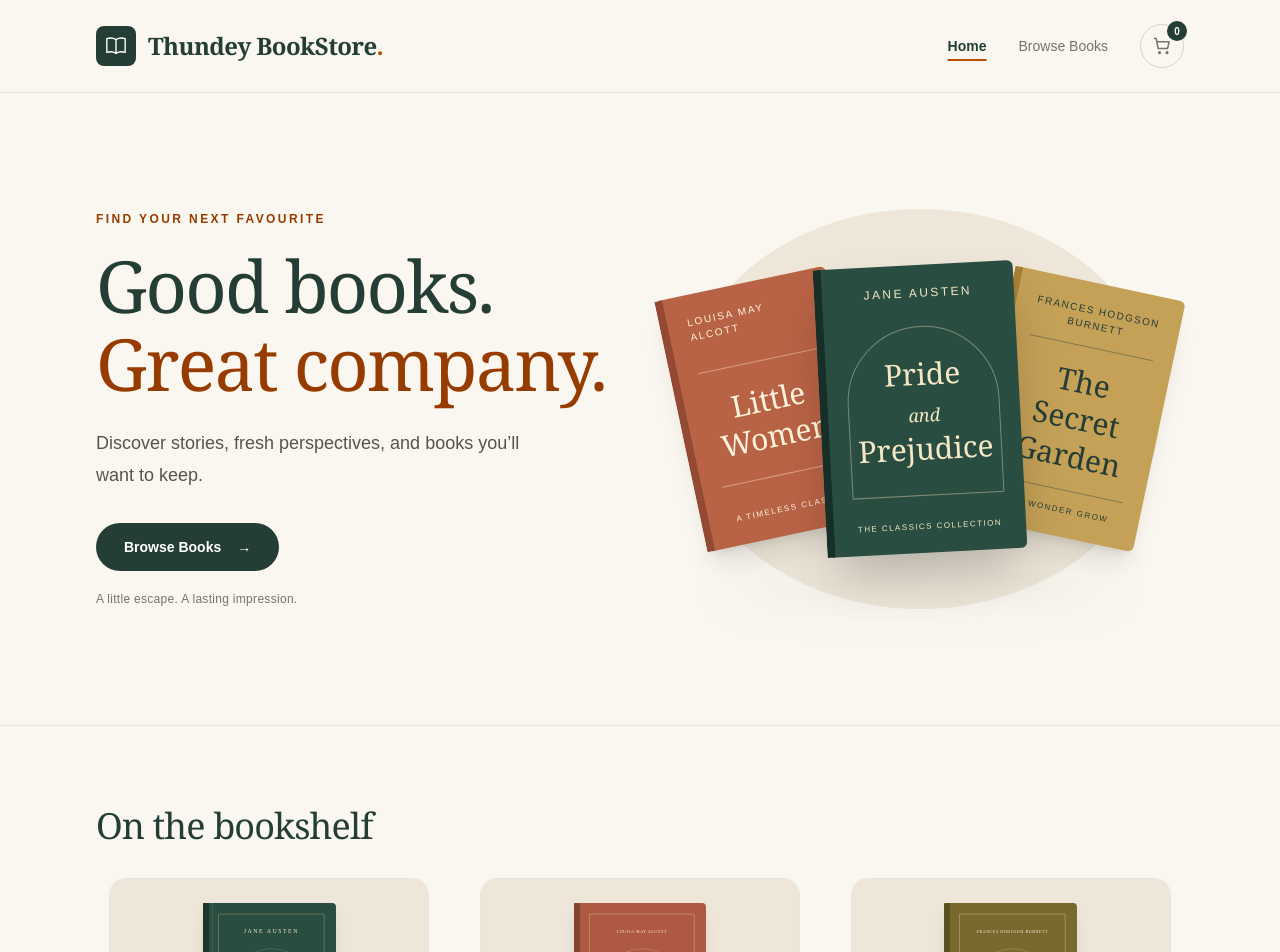
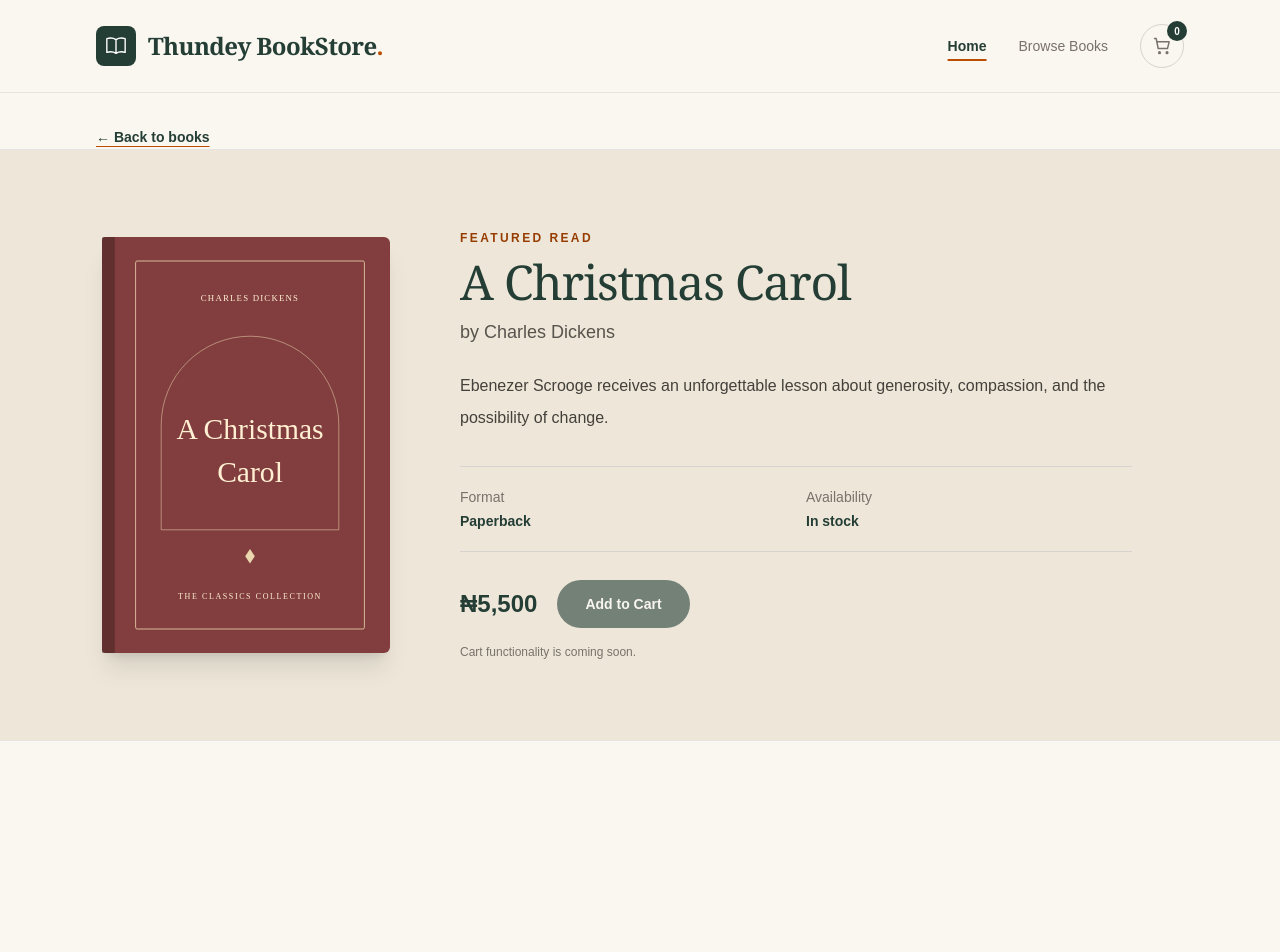
Before and after one commit to aliumuhammad2000-dev/online-bookstore, a React (Vite) app: page /books/a-christmas-carol in a window 1280 px wide. Shown: the top 952 px of the page. After the commit the page ends 800 px from the top, so only its background shows below. Built offline with nearby package versions, Linux system fonts and the light colour scheme.

Commit message:
build bookDetails and make it display on another page using react router

```diff
--- a/package.json
+++ b/package.json
@@ -10,7 +10,8 @@
   },
   "dependencies": {
     "react": "^19.3.0",
-    "react-dom": "^19.3.0"
+    "react-dom": "^19.3.0",
+    "react-router-dom": "^7.18.3"
   },
   "devDependencies": {
     "@tailwindcss/vite": "^4.3.3",
--- a/src/App.jsx
+++ b/src/App.jsx
@@ -1,21 +1,32 @@
+import { BrowserRouter, Route, Routes } from 'react-router-dom'
 import Header from './components/Header'
 import Hero from './components/Hero'
 import BookGrid from './components/BookGrid'
+import BookDetailsPage from './pages/BookDetailsPage'
 import { books } from './data/books'
+
+function HomePage() {
+  return (
+    <main id="main-content" tabIndex={-1}>
+      <Hero />
+      <section aria-labelledby="books-heading" className="mx-auto max-w-6xl px-5 py-14 sm:px-8 sm:py-20">
+        <h1 id="books-heading" className="mb-8 font-serif text-3xl tracking-tight sm:text-4xl">
+          On the bookshelf
+        </h1>
+        <BookGrid books={books} />
+      </section>
+    </main>
+  )
+}
 
 export default function App() {
   return (
-    <>
+    <BrowserRouter>
       <Header />
-      <main id="main-content" tabIndex={-1}>
-        <Hero />
-        <section aria-labelledby="books-heading" className="mx-auto max-w-6xl px-5 py-14 sm:px-8 sm:py-20">
-          <h2 id="books-heading" className="mb-8 font-serif text-3xl tracking-tight sm:text-4xl">
-            On the bookshelf
-          </h2>
-          <BookGrid books={books} />
-        </section>
-      </main>
-    </>
+      <Routes>
+        <Route path="/" element={<HomePage />} />
+        <Route path="/books/:bookId" element={<BookDetailsPage />} />
+      </Routes>
+    </BrowserRouter>
   )
 }
--- a/src/components/BookCard.jsx
+++ b/src/components/BookCard.jsx
@@ -1,4 +1,6 @@
-export default function BookCard({ title, author, price, cover }) {
+import { Link } from 'react-router-dom'
+
+export default function BookCard({ id, title, author, price, cover }) {
   // Keep price as a number. Format it only when displaying it.
   const formattedPrice = new Intl.NumberFormat('en-NG', {
     style: 'currency',
@@ -8,20 +10,22 @@ export default function BookCard({ title, author, price, cover }) {
 
   return (
     <article className="flex h-full w-full max-w-xs flex-col overflow-hidden rounded-2xl border border-stone-200 bg-white">
-      <div className="flex h-60 shrink-0 items-center justify-center bg-[#eee7d9] p-6">
+      <Link to={`/books/${id}`} aria-label={`View details for ${title}`} className="flex h-60 shrink-0 items-center justify-center bg-[#eee7d9] p-6">
         <img
           src={cover}
           alt={`${title} book cover`}
           width="360"
           height="520"
           loading="lazy"
-          className="h-full w-auto max-w-full rounded-r-sm object-contain shadow-lg"
+          className="h-full w-auto max-w-full rounded-r-sm object-contain shadow-lg transition-transform duration-200 group-hover:scale-105"
         />
-      </div>
+      </Link>
 
       <div className="flex flex-1 flex-col p-5">
         <h3 className="font-serif text-xl font-bold leading-snug text-[#243e36]">
-          {title}
+          <Link to={`/books/${id}`} className="underline decoration-transparent underline-offset-4 transition hover:decoration-amber-700">
+            {title}
+          </Link>
         </h3>
         <p className="mt-2 text-sm text-stone-600">by {author}</p>
         <p className="mt-auto pt-5 text-lg font-semibold text-[#243e36]">{formattedPrice}</p>
--- /dev/null
+++ b/src/components/BookDetails.jsx
@@ -0,0 +1,56 @@
+export default function BookDetails({ book }) {
+  const formattedPrice = new Intl.NumberFormat('en-NG', {
+    style: 'currency',
+    currency: 'NGN',
+    maximumFractionDigits: 0,
+  }).format(book.price)
+
+  return (
+    <section aria-labelledby="book-details-heading" className="border-y border-stone-200 bg-[#eee7d9]">
+      <div className="mx-auto grid max-w-6xl items-center gap-10 px-5 py-14 sm:px-8 sm:py-20 lg:grid-cols-[minmax(220px,300px)_1fr] lg:gap-16">
+        <div className="flex justify-center">
+          <img
+            src={book.cover}
+            alt={`${book.title} book cover`}
+            width="360"
+            height="520"
+            className="max-h-104 w-auto rounded-r-md shadow-xl"
+          />
+        </div>
+
+        <div className="max-w-2xl">
+          <p className="text-xs font-semibold uppercase tracking-[0.2em] text-amber-800">Featured read</p>
+          <h2 id="book-details-heading" className="mt-3 font-serif text-4xl tracking-tight sm:text-5xl">
+            {book.title}
+          </h2>
+          <p className="mt-3 text-lg text-stone-600">by {book.author}</p>
+          <p className="mt-6 text-base leading-8 text-stone-700">{book.description}</p>
+
+          <dl className="mt-8 grid grid-cols-2 gap-5 border-y border-stone-300 py-5 text-sm">
+            <div>
+              <dt className="text-stone-500">Format</dt>
+              <dd className="mt-1 font-semibold text-[#243e36]">{book.format}</dd>
+            </div>
+            <div>
+              <dt className="text-stone-500">Availability</dt>
+              <dd className="mt-1 font-semibold text-[#243e36]">{book.inStock ? 'In stock' : 'Out of stock'}</dd>
+            </div>
+          </dl>
+
+          <div className="mt-7 flex flex-wrap items-center gap-5">
+            <p className="text-2xl font-semibold text-[#243e36]">{formattedPrice}</p>
+            <button
+              type="button"
+              disabled
+              title="Shopping cart is coming soon"
+              className="min-h-12 rounded-full bg-[#243e36] px-7 py-3.5 text-sm font-semibold text-white disabled:cursor-not-allowed disabled:opacity-60"
+            >
+              Add to Cart
+            </button>
+          </div>
+          <p className="mt-4 text-xs text-stone-500">Cart functionality is coming soon.</p>
+        </div>
+      </div>
+    </section>
+  )
+}
--- a/src/components/BookGrid.jsx
+++ b/src/components/BookGrid.jsx
@@ -3,10 +3,10 @@ import BookCard from './BookCard'
 export default function BookGrid({ books }) {
   return (
     <div className="grid grid-cols-1 justify-items-center gap-6 sm:grid-cols-2 lg:grid-cols-3">
-      {/* map turns each book object into a reusable BookCard. */}
       {books.map((book) => (
         <BookCard
           key={book.id}
+          id={book.id}
           title={book.title}
           author={book.author}
           price={book.price}
--- a/src/data/books.js
+++ b/src/data/books.js
@@ -8,10 +8,10 @@ import christmasCarolCover from '../assets/a-christmas-carol.svg'
 // Sample catalogue: prices are illustrative naira amounts, not live retail prices.
 // Each book has a stable ID so React can identify its card in the list.
 export const books = [
-  { id: 'pride-and-prejudice', title: 'Pride and Prejudice', author: 'Jane Austen', price: 8500, cover: prideCover },
-  { id: 'little-women', title: 'Little Women', author: 'Louisa May Alcott', price: 9000, cover: littleWomenCover },
-  { id: 'the-secret-garden', title: 'The Secret Garden', author: 'Frances Hodgson Burnett', price: 6500, cover: secretGardenCover },
-  { id: 'jane-eyre', title: 'Jane Eyre', author: 'Charlotte Brontë', price: 8000, cover: janeEyreCover },
-  { id: 'treasure-island', title: 'Treasure Island', author: 'Robert Louis Stevenson', price: 7000, cover: treasureIslandCover },
-  { id: 'a-christmas-carol', title: 'A Christmas Carol', author: 'Charles Dickens', price: 5500, cover: christmasCarolCover },
+  { id: 'pride-and-prejudice', title: 'Pride and Prejudice', author: 'Jane Austen', price: 8500, cover: prideCover, description: 'A witty classic about first impressions, family expectations, and the slow discovery of love between Elizabeth Bennet and Mr Darcy.', format: 'Paperback', inStock: true },
+  { id: 'little-women', title: 'Little Women', author: 'Louisa May Alcott', price: 9000, cover: littleWomenCover, description: 'Follow the four March sisters as they grow up, find their voices, and hold on to one another through joy and hardship.', format: 'Paperback', inStock: true },
+  { id: 'the-secret-garden', title: 'The Secret Garden', author: 'Frances Hodgson Burnett', price: 6500, cover: secretGardenCover, description: 'A lonely child discovers a hidden garden and finds friendship, wonder, and a new sense of belonging.', format: 'Paperback', inStock: true },
+  { id: 'jane-eyre', title: 'Jane Eyre', author: 'Charlotte Brontë', price: 8000, cover: janeEyreCover, description: 'An independent young woman searches for purpose, dignity, and love while facing a mysterious secret at Thornfield Hall.', format: 'Paperback', inStock: true },
+  { id: 'treasure-island', title: 'Treasure Island', author: 'Robert Louis Stevenson', price: 7000, cover: treasureIslandCover, description: 'A fast-moving sea adventure filled with maps, pirates, courage, and the search for buried treasure.', format: 'Hardcover', inStock: true },
+  { id: 'a-christmas-carol', title: 'A Christmas Carol', author: 'Charles Dickens', price: 5500, cover: christmasCarolCover, description: 'Ebenezer Scrooge receives an unforgettable lesson about generosity, compassion, and the possibility of change.', format: 'Paperback', inStock: true },
 ]
--- /dev/null
+++ b/src/pages/BookDetailsPage.jsx
@@ -0,0 +1,31 @@
+import { Link, useParams } from 'react-router-dom'
+import BookDetails from '../components/BookDetails'
+import { books } from '../data/books'
+
+export default function BookDetailsPage() {
+  const { bookId } = useParams()
+  const book = books.find((item) => item.id === bookId)
+
+  if (!book) {
+    return (
+      <main className="mx-auto max-w-2xl px-5 py-24 text-center sm:px-8">
+        <h1 className="font-serif text-4xl">Book not found</h1>
+        <p className="mt-4 text-stone-600">That book is not in our current catalogue.</p>
+        <Link to="/" className="mt-8 inline-flex rounded-full bg-[#243e36] px-6 py-3 text-sm font-semibold text-white">
+          Back to books
+        </Link>
+      </main>
+    )
+  }
+
+  return (
+    <main id="main-content" tabIndex={-1}>
+      <div className="mx-auto max-w-6xl px-5 pt-8 sm:px-8">
+        <Link to="/" className="text-sm font-semibold text-[#243e36] underline decoration-amber-700 underline-offset-4">
+          ← Back to books
+        </Link>
+      </div>
+      <BookDetails book={book} />
+    </main>
+  )
+}
```
Also changed, not shown: 2 other files (tests, documents, lock files or other folders).
